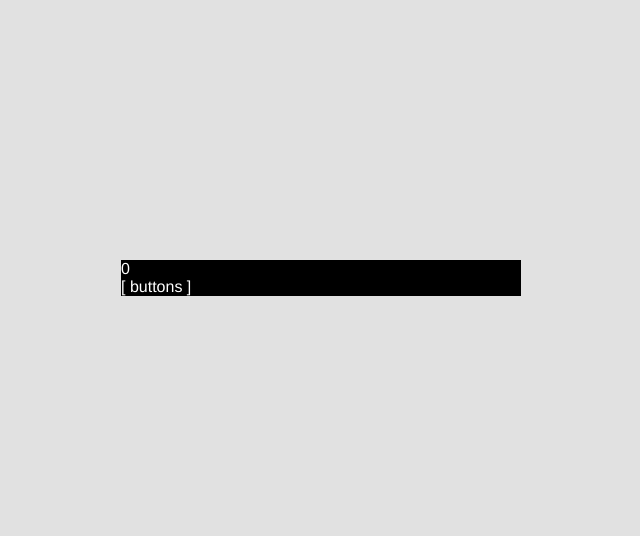
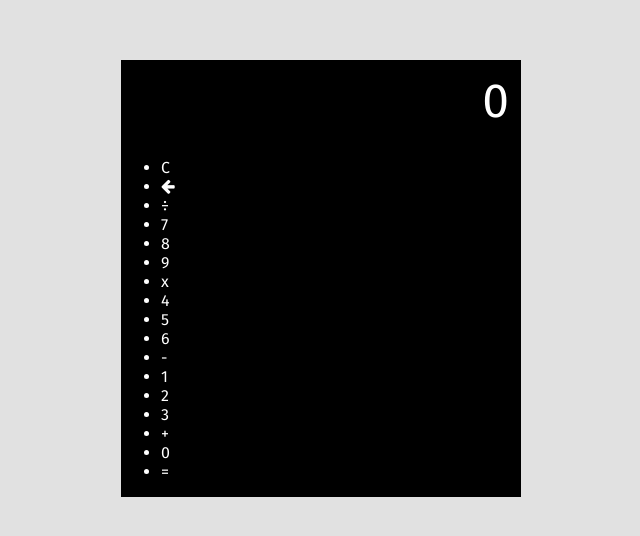
Before and after one commit to besopmac/the-calculator, a plain HTML site: page index.html in a window 1280 px wide. Shown: the part 130-666 px from the top of the page, without its empty margins (327-967 px from the left). Drawn offline with Linux system fonts and the light colour scheme.

Commit message:
Incluindo botões da calculadora

```diff
--- a/css/main.css
+++ b/css/main.css
@@ -6,7 +6,7 @@
 
 body {
     background-color: #e1e1e1;
-    font-family: 'Helvetica', sans-serif;
+    font-family: 'Fira Sans', sans-serif;
 }
 
 .wrapper {
@@ -22,3 +22,9 @@ body {
     color: #fff;
     background-color: #000;
 }
+
+.screen {
+    padding: .25em;
+    font-size: 3em;
+    text-align: right;
+}
--- a/index.html
+++ b/index.html
@@ -6,17 +6,35 @@
     <meta http-equiv="X-UA-Compatible" content="ie=edge">
     <title>The Calculator</title>
 
+    <link href="https://maxcdn.bootstrapcdn.com/font-awesome/4.4.0/css/font-awesome.min.css" rel="stylesheet">
+    <link href="https://fonts.googleapis.com/css?family=Fira+Sans" rel="stylesheet">
     <link rel="stylesheet" href="css/main.css">
 </head>
 <body>
     <section class="wrapper">
         <div class="calculator">
             <header class="screen">
-                0
+                <span>0</span>
             </header>
-            <main class="keyboard">
-                [ buttons ]
-            </main>
+            <ul class="keyboard">
+                <li><span>C</span></li>
+                <li><span><i class="fa fa-arrow-left" aria-hidden="true"></i></span></li>
+                <li><span>÷</span></li>
+                <li><span>7</span></li>
+                <li><span>8</span></li>
+                <li><span>9</span></li>
+                <li><span>x</span></li>
+                <li><span>4</span></li>
+                <li><span>5</span></li>
+                <li><span>6</span></li>
+                <li><span>-</span></li>
+                <li><span>1</span></li>
+                <li><span>2</span></li>
+                <li><span>3</span></li>
+                <li><span>+</span></li>
+                <li><span>0</span></li>
+                <li><span>=</span></li>
+            </ul>
         </div>
     </section>
 
```
